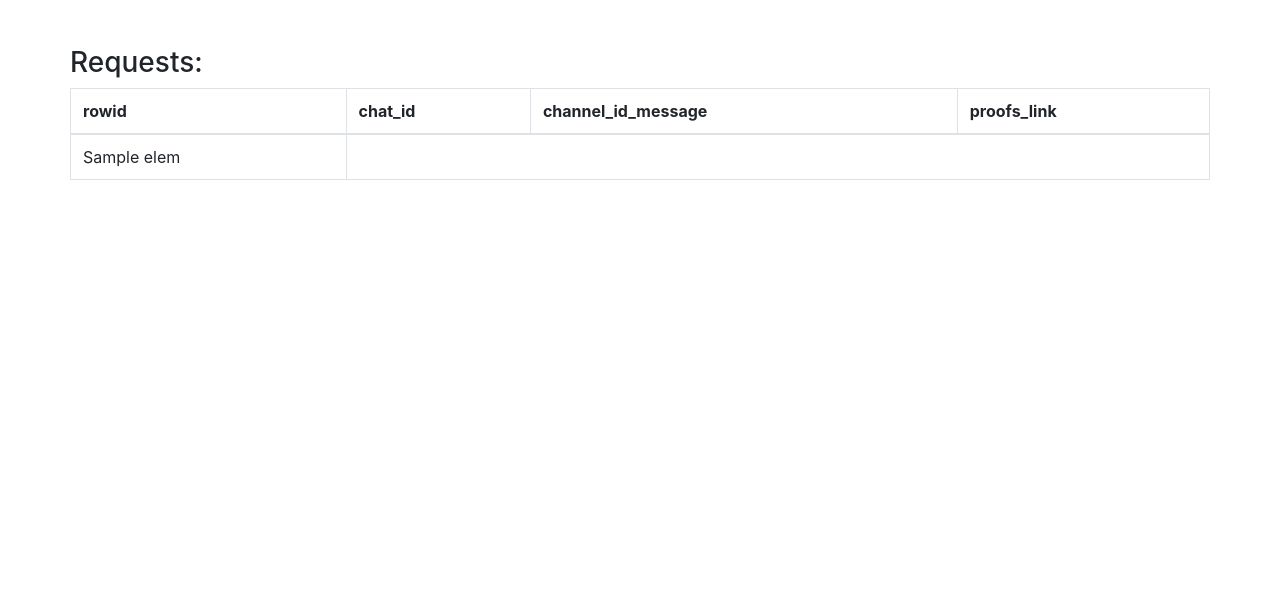
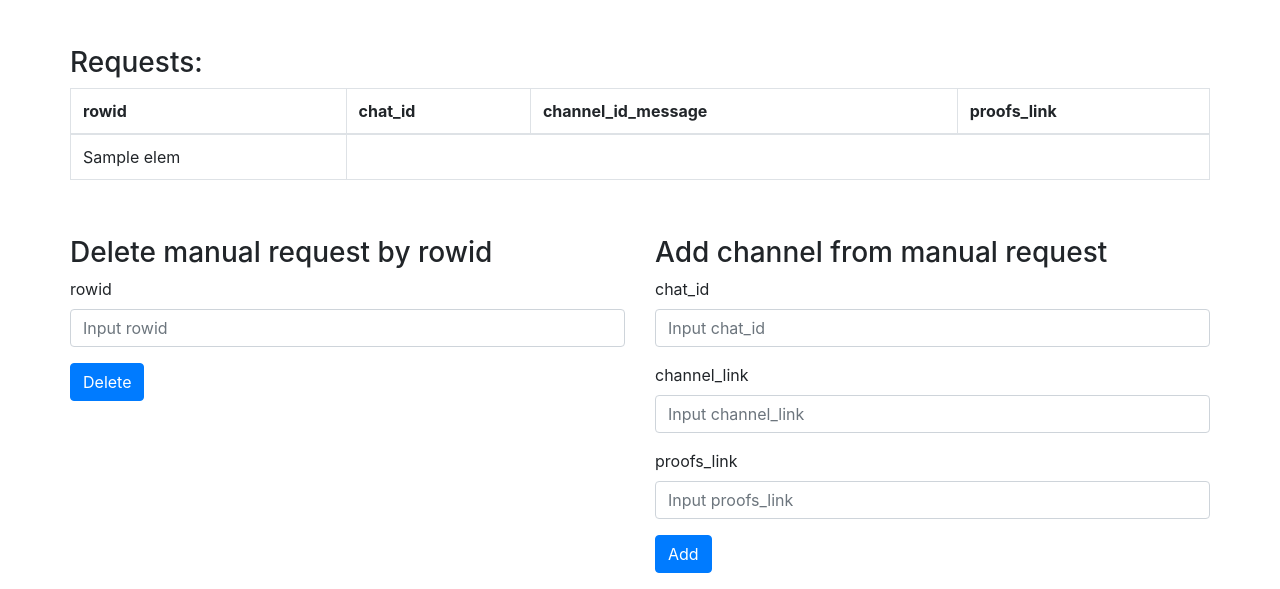
Before and after one commit to mcpeutk/tg_scam_storage, a Python web app: template templates/manage.html in a window 1280 px wide. Shown: the part 373-962 px from the top of the page. Before the commit the page ends 553 px from the top, so only its background shows below. Run offline with Jinja, Linux system fonts and the light colour scheme; the template is opened without the code that fills it: most values are stand-ins (such as "Sample title", 1, 10 or a date in 2020); some libraries are stand-ins or nearby versions.

Commit message:
Added forms for manual channels processing

```diff
--- a/templates/manage.html
+++ b/templates/manage.html
@@ -89,6 +89,46 @@
                 </table>
 
             </div>
+
+            <div class="row" style="margin-top: 40px;">
+                <div class="col-md-6" style = "padding-left: 0px;">
+
+                    <h3>Delete manual request by rowid</h3>
+                    <form method="post">
+                        <div class="form-group">
+                            <label for="rowid">rowid</label>
+                            <input type="text" class="form-control" name="rowid" id="rowid" placeholder="Input rowid">
+                        </div>
+
+                        <button name="delete_manual_request" type="submit" class="btn btn-primary">Delete</button>
+                    </form>
+
+                </div>
+
+                <div class="col-md-6" style = "padding-right: 0px;">
+
+                    <h3>Add channel from manual request</h3>
+                    <form method="post">
+                        <div class="form-group">
+                            <div class = "form-group">
+                                <label for="chat_id">chat_id</label>
+                                <input type="text" class="form-control" name="chat_id" id="chat_id" placeholder="Input chat_id">
+                            </div>
+                            <div class = "form-group">
+                                <label for="channel_link">channel_link</label>
+                                <input type="text" class="form-control" name="channel_link" id="channel_link" placeholder="Input channel_link">
+                            </div>
+                            <div class = "form-group">
+                                <label for="proofs_link">proofs_link</label>
+                                <input type="text" class="form-control" name="proofs_link" id="proofs_link" placeholder="Input proofs_link">
+                            </div>
+                        </div>
+
+                        <button name="add_channel" type="submit" class="btn btn-primary">Add</button>
+                    </form>
+
+                </div>
+            </div>
         </div>
 
     </body>
```
